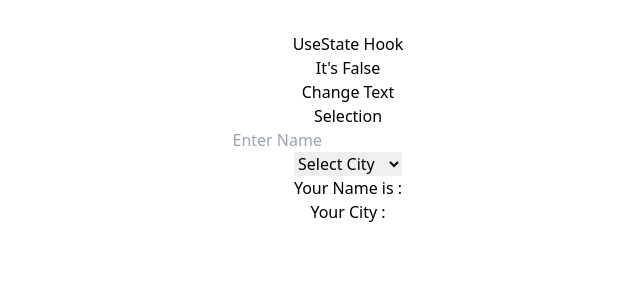
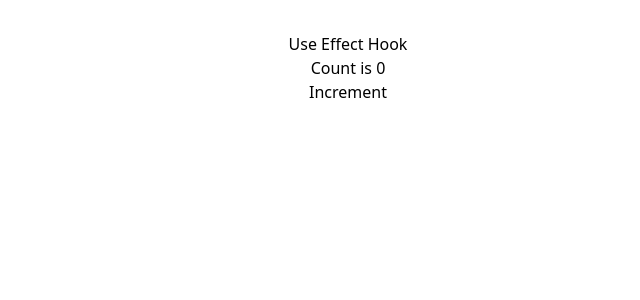
Before and after one commit to Sandunrmst/hooks, a React (Vite) app: page / in a window 1280 px wide. Shown: the top 300 px of the page, without its empty margins (292-932 px from the left). Built offline with nearby package versions, Linux system fonts and the light colour scheme.

Commit message:
simple useEffect with count value change

```diff
--- a/src/App.jsx
+++ b/src/App.jsx
@@ -1,10 +1,13 @@
 import "./App.css";
+import Hookuseeffect from "./components/hookuseeffect";
 import Hookusestate from "./components/hookusestate";
 
 function App() {
   return (
     <>
-      <Hookusestate />
+      {/* <Hookusestate /> */}
+
+      <Hookuseeffect />
     </>
   );
 }
--- /dev/null
+++ b/src/components/hookuseeffect.jsx
@@ -0,0 +1,34 @@
+import React, { useEffect, useState } from "react";
+
+const Hookuseeffect = () => {
+  const [count, setCount] = useState(0);
+  const [showText, setShowText] = useState(false);
+
+  useEffect(() => {
+    console.log("Run oly onces");
+  }, []);
+
+  useEffect(() => {
+    if (count === 4) {
+      setShowText(true);
+    }
+  }, [count]);
+
+  return (
+    <div className="p-5 border rounded-md mt-5 w-full">
+      <h1 className="text-3xl text-orange-400 font-bold mb-5">
+        Use Effect Hook
+      </h1>
+      <p>Count is {count}</p>
+      {showText ? <p>Hey, you reached 4!</p> : null}
+      <button
+        className="p-2 bg-orange-400 rounded-md mt-2 font-semibold text-yellow-50 hover:bg-orange-500 duration-200"
+        onClick={() => setCount(count + 1)}
+      >
+        Increment
+      </button>
+    </div>
+  );
+};
+
+export default Hookuseeffect;
```
